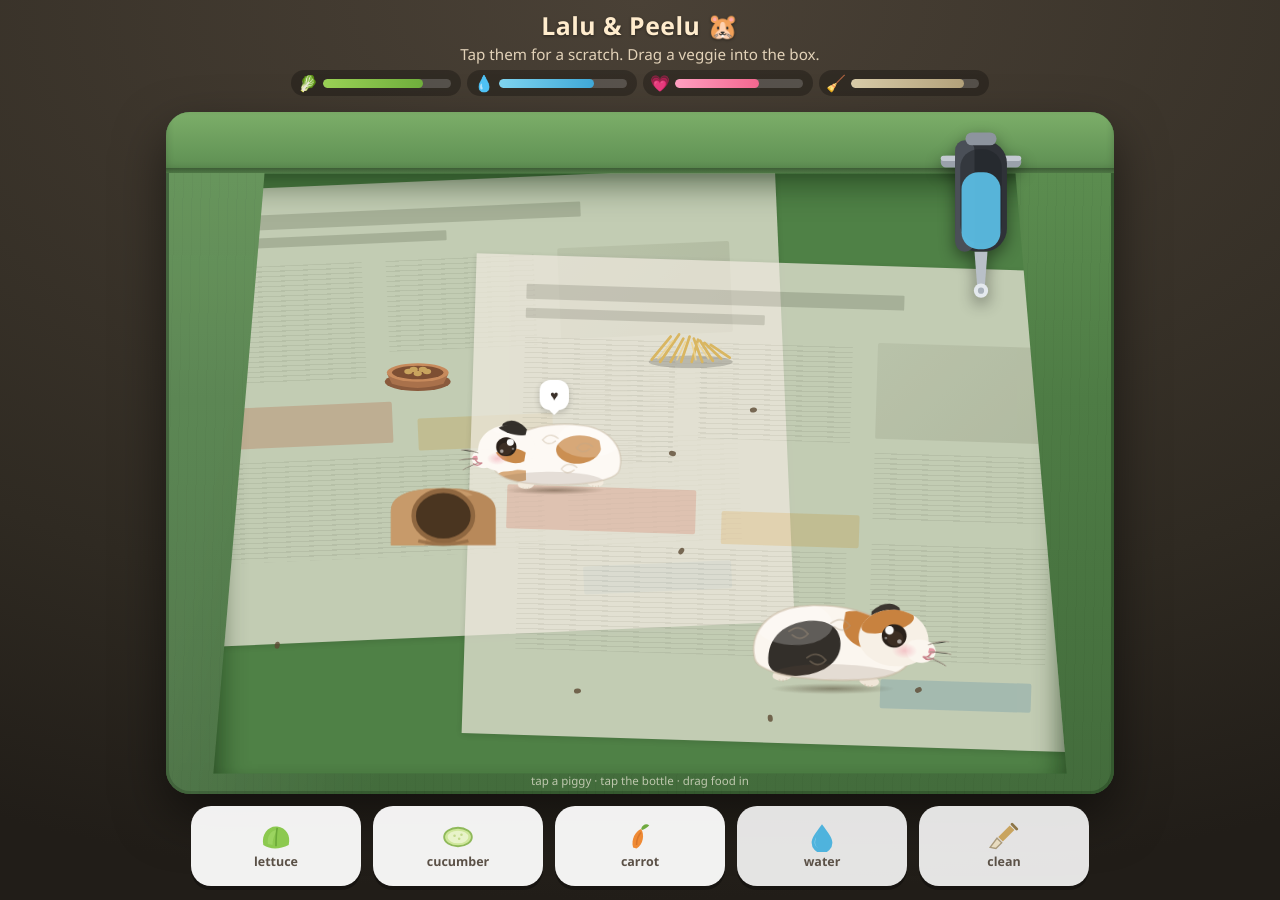
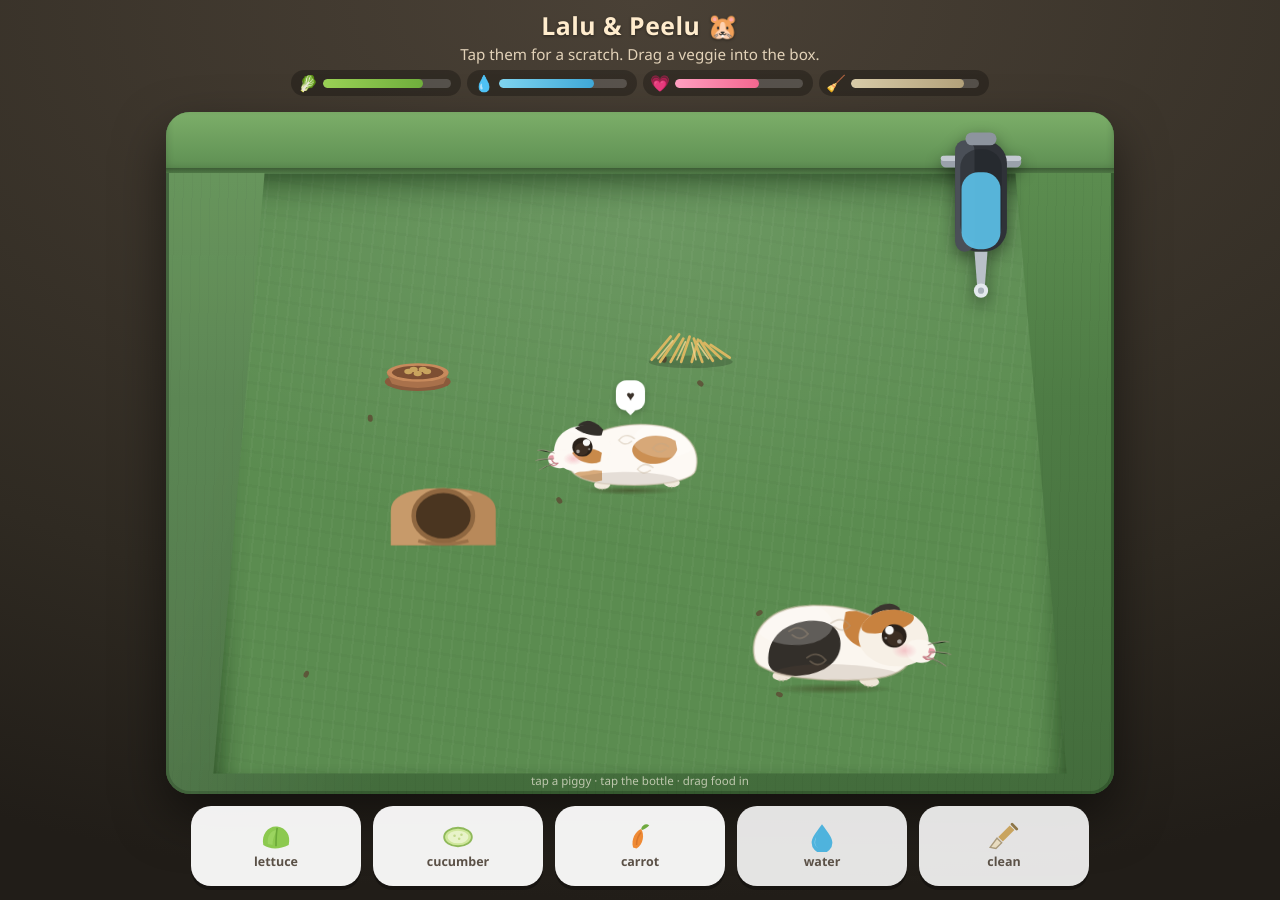
Before and after one commit to kmarkiv/kmarkiv.github.io, a Jekyll site: the page lalu-peelu.html, which Jekyll copies as it is, in a window 1280 px wide. Built offline with Jekyll 4.4.1, drawn with Linux system fonts in a browser that asks for light colours.

Commit message:
Lalu & Peelu: even bedding instead of newspaper sheets
- drop the askew newspaper for one even floor with a soft woven texture,
  which also stops piggies being clipped behind a sheet edge
- greeting distance now scales with the animal, so they stand beside each
  other rather than on top
- guard the mess timer until the box has been measured

Co-Authored-By: Claude Opus 5 <noreply@anthropic.com>

```diff
--- a/lalu-peelu.html
+++ b/lalu-peelu.html
@@ -28,7 +28,7 @@
 <meta property="og:image:type" content="image/png">
 <meta property="og:image:width" content="1200">
 <meta property="og:image:height" content="630">
-<meta property="og:image:alt" content="Two guinea pigs in a green box lined with newspaper">
+<meta property="og:image:alt" content="Two guinea pigs in a green box">
 <meta name="twitter:card" content="summary_large_image">
 <meta name="twitter:title" content="Lalu &amp; Peelu 🐹">
 <meta name="twitter:description" content="Pet them, feed them, water them, keep their box clean.">
@@ -83,23 +83,17 @@
 
   .floor{position:absolute;left:5%;right:5%;top:9%;bottom:3%;
     clip-path:polygon(6% 0,94% 0,100% 100%,0 100%);
-    background:#4f8146;overflow:hidden}
+    overflow:hidden;
+    background-color:#5b8c50;
+    background-image:
+      radial-gradient(120% 90% at 50% 8%,rgba(255,255,255,.10),rgba(255,255,255,0) 60%),
+      repeating-linear-gradient(96deg,rgba(255,255,255,.032) 0 2px,rgba(0,0,0,0) 2px 11px),
+      repeating-linear-gradient(9deg,rgba(0,0,0,.022) 0 3px,rgba(0,0,0,0) 3px 17px)}
   /* inner wall shadow, so it reads as a box you look into */
   .floor::after{content:"";position:absolute;inset:0;pointer-events:none;z-index:900;
     box-shadow:inset 0 22px 32px -12px rgba(18,42,16,.6),
                inset 26px 0 26px -18px rgba(18,42,16,.45),
                inset -26px 0 26px -18px rgba(18,42,16,.45)}
-
-  /* ---------------- newspaper lining ---------------- */
-  /* faint, sun-bleached newsprint — there, but never competing with the piggies */
-  .paper{position:absolute;pointer-events:none;background:#efe9de;opacity:.72;
-    box-shadow:0 2px 6px rgba(0,0,0,.16)}
-  .paper .col{position:absolute;opacity:.5;background-image:repeating-linear-gradient(
-      rgba(126,120,110,.3) 0 1.2px,transparent 1.2px 5px)}
-  .paper .head{position:absolute;background:#6f6a61;border-radius:1px;opacity:.3}
-  .paper .ad{position:absolute;border-radius:2px;opacity:.28}
-  .paper .pic{position:absolute;opacity:.3;border-radius:2px;
-    background:linear-gradient(135deg,#c3bcae,#a09889)}
 
   /* ---------------- props ---------------- */
   .prop,.crumb{position:absolute;left:0;bottom:0}
@@ -374,29 +368,8 @@ const SPOT = {
 };
 const spot = k => ({x: SPOT[k].fx*FW, y: atDepth(SPOT[k].fd)});
 
-/* ============================ newspaper lining ============================ */
-(function lining(){
-  // two overlapping sheets, slightly askew, like a box lined in a hurry
-  [{l:-5,t:1,w:72,h:76,r:-2.5},{l:30,t:15,w:74,h:80,r:1.8}].forEach((s,i)=>{
-    const p = document.createElement('div');
-    p.className = 'paper';
-    Object.assign(p.style,{left:s.l+'%',top:s.t+'%',width:s.w+'%',height:s.h+'%',
-      transform:`rotate(${s.r}deg)`, zIndex: i});
-    // headline + columns + a picture block + a couple of coloured ads
-    p.innerHTML =
-      `<div class="head" style="left:8%;top:6%;width:60%;height:3.2%"></div>
-       <div class="head" style="left:8%;top:11%;width:38%;height:2.2%"></div>
-       <div class="col" style="left:8%;top:17%;width:24%;height:26%"></div>
-       <div class="col" style="left:36%;top:17%;width:24%;height:20%"></div>
-       <div class="pic" style="left:64%;top:16%;width:28%;height:20%"></div>
-       <div class="col" style="left:64%;top:39%;width:28%;height:14%"></div>
-       <div class="ad" style="left:6%;top:48%;width:30%;height:9%;background:#d8543f"></div>
-       <div class="ad" style="left:40%;top:52%;width:22%;height:7%;background:#e8a13c"></div>
-       <div class="col" style="left:8%;top:60%;width:52%;height:22%"></div>
-       <div class="col" style="left:64%;top:58%;width:28%;height:24%"></div>
-       <div class="ad" style="left:66%;top:86%;width:24%;height:6%;background:#5b8fc9"></div>`;
-    floor.appendChild(p);
-  });
+/* ============================ bedding ============================ */
+(function bedding(){
   // a few pellets of evidence that piggies live here
   for (let i=0;i<9;i++){
     const d = document.createElement('div');
@@ -875,7 +848,8 @@ class Pig {
     if (r < .78){                            // nose-to-nose with the other one
       const o = HERD.find(p => p !== this);
       if (o){ o.syncFromDOM();
-        return this.walkTo(o.x + (this.x < o.x ? -34 : 34), o.y + rnd(-6,6), ()=>{
+        const gap = (this.opts.width || 140) * 0.58;      // stand beside, not on top of
+        return this.walkTo(o.x + (this.x < o.x ? -gap : gap), o.y + rnd(-10,10), ()=>{
           this.bubbleSay(pick(['♥','sniff sniff','wheek?']), 1400);
           this.hold('sniffing', rnd(1.6,3), ()=>this.think());
         });
```
Also changed, not shown: other parts of lalu-peelu.html (+6 -6 lines).
